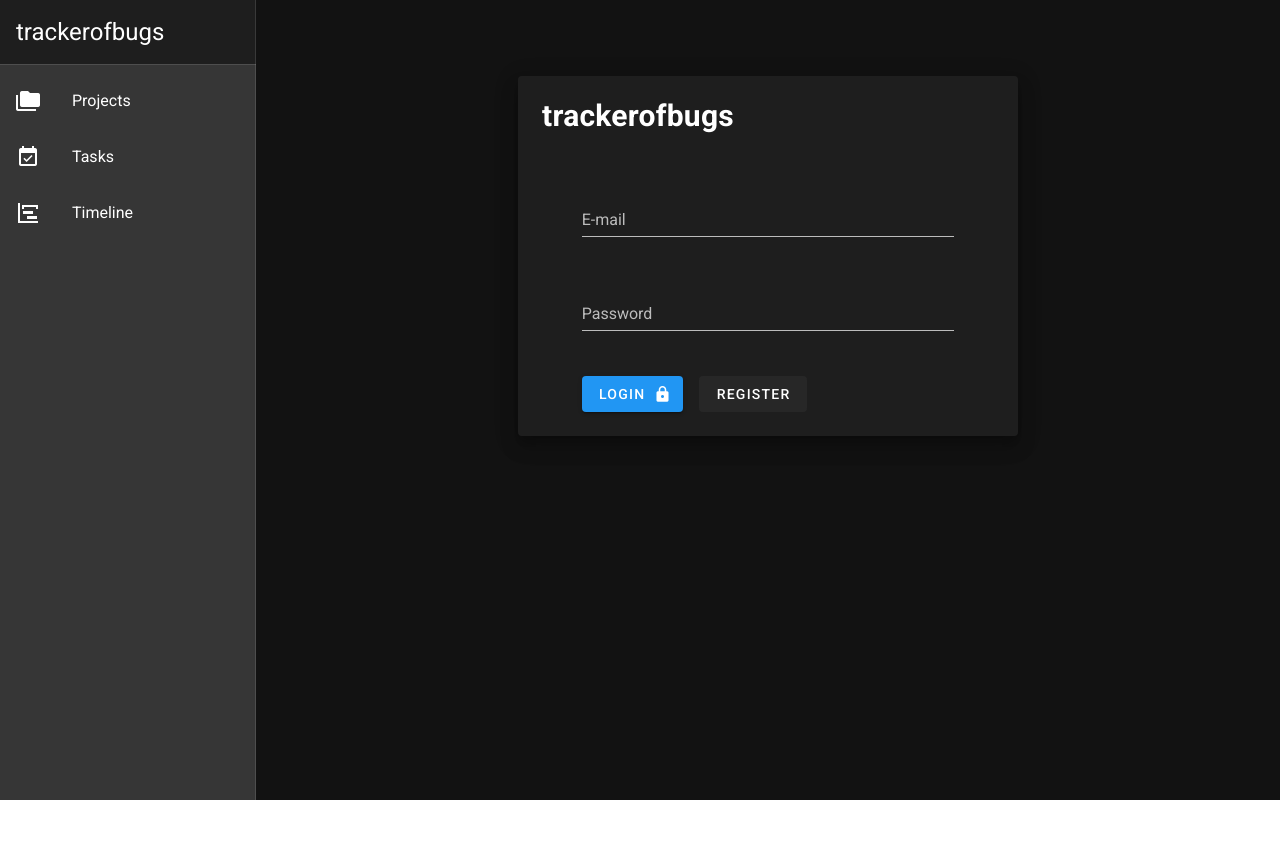
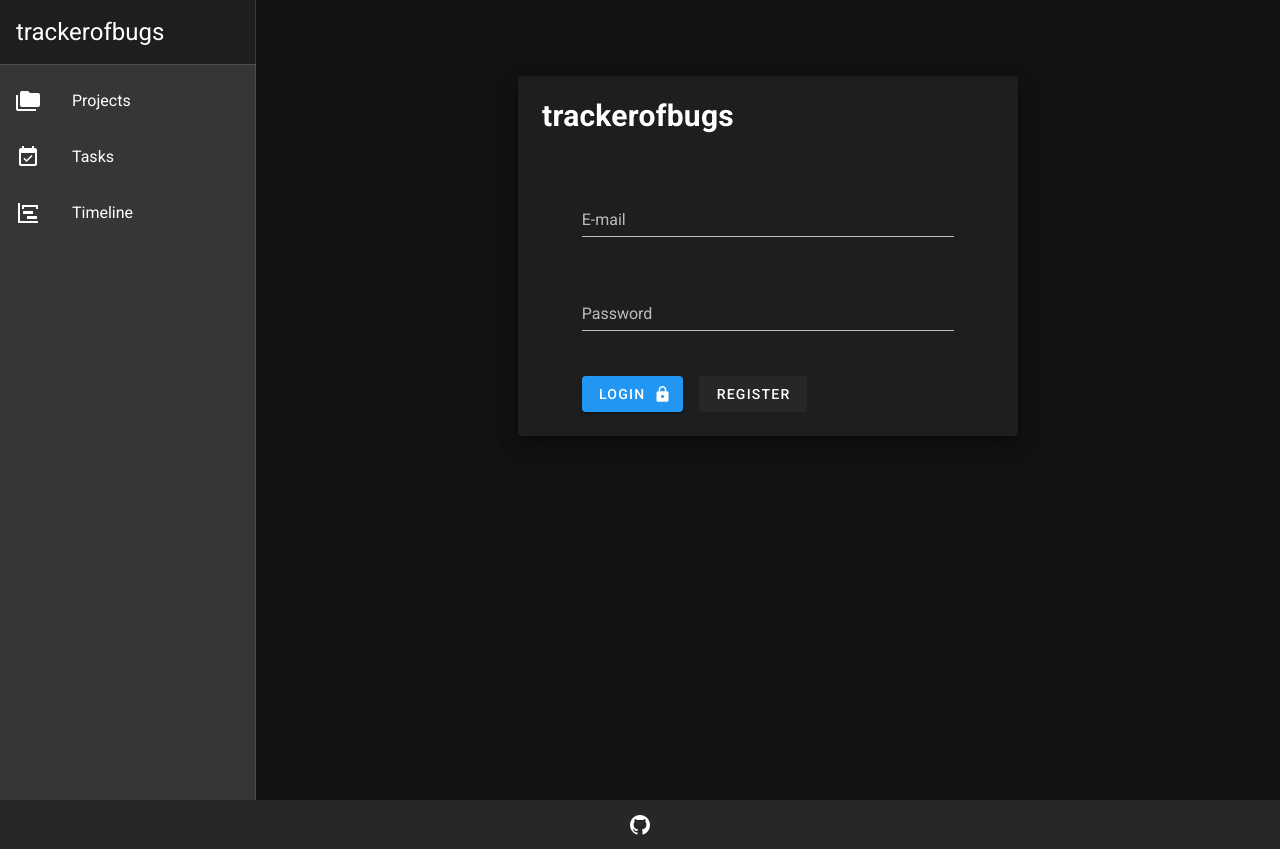
Before and after one commit to sqmch/btrac, a Vue app: page /#/login in a window 1280 px wide. Before the commit the page ends 800 px from the top, so only its background shows below. Built offline with nearby package versions, Linux system fonts and the light colour scheme.

Commit message:
Design tweaks

```diff
--- a/src/App.vue
+++ b/src/App.vue
@@ -27,6 +27,12 @@
     <v-main>
       <v-container class="py-0 px-0" fluid> <router-view /></v-container>
     </v-main>
+    <v-footer padless>
+      <v-col class="text-center" cols="12">
+        <v-icon size="24px">mdi-github</v-icon>
+        <!-- {{ new Date().getFullYear() }} — <strong>trackerofbugs</strong>-->
+      </v-col>
+    </v-footer>
   </v-app>
 </template>
 
--- a/src/components/Tasks.vue
+++ b/src/components/Tasks.vue
@@ -98,7 +98,7 @@ export default {
       { text: "Details", value: "details" },
       { text: "Priority", value: "priority" },
       { text: "Status", value: "status" },
-      { text: "Actions", value: "actions", sortable: false },
+      { text: "Edit / Delete", value: "actions", sortable: false },
     ],
     statuses: ["Open", "In Progress", "Resolved"],
     priorities: ["Low", "Medium", "High"],
@@ -120,7 +120,7 @@ export default {
 
   computed: {
     formTitle() {
-      return this.editedIndex === -1 ? "New Task" : "Edit Task";
+      return this.editedIndex === -1 ? "Add Task" : "Edit Task";
     },
   },
 
```
Also changed, not shown: 1 other file (tests, documents, lock files or other folders).
